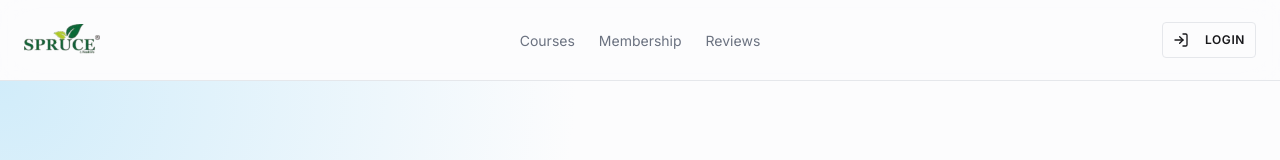
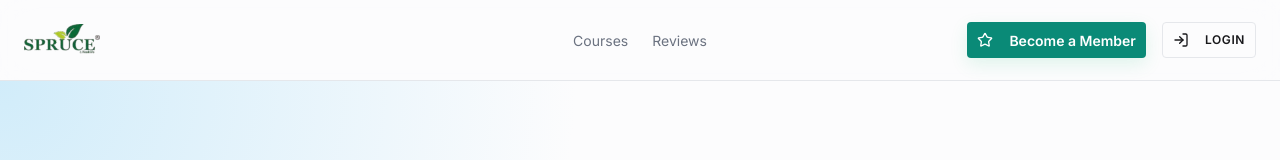
Before and after one commit to kautkarg/spruce-nep, a Next.js app: page / in a window 1280 px wide. Shown: the top 160 px of the page. Built offline with nearby package versions, Linux system fonts and the light colour scheme; no server answers.

Commit message:
this should be a button to become a member (_for element <LinkComponent>

```diff
--- a/src/components/common/Header.tsx
+++ b/src/components/common/Header.tsx
@@ -2,7 +2,7 @@
 "use client";
 
 import Link from 'next/link';
-import { Menu, X, Leaf, UserCircle, LayoutDashboard, LogIn } from 'lucide-react';
+import { Menu, X, Leaf, UserCircle, LayoutDashboard, LogIn, Star } from 'lucide-react';
 import { Button } from '@/components/ui/button';
 import { Sheet, SheetContent, SheetTrigger, SheetClose, SheetHeader, SheetTitle } from '@/components/ui/sheet';
 import { usePathname } from 'next/navigation';
@@ -22,7 +22,6 @@ import { Avatar, AvatarFallback, AvatarImage } from '../ui/avatar';
 
 const navLinks = [
     { href: '/courses', label: 'Courses' },
-    { href: '/membership', label: 'Membership' },
     { href: '/reviews', label: 'Reviews' },
 ];
 
@@ -142,7 +141,13 @@ export function Header() {
                 </Sheet>
             </div>
 
-            <div className="hidden md:flex items-center justify-end">
+            <div className="hidden md:flex items-center justify-end gap-4">
+                <Button asChild>
+                    <Link href="/membership">
+                        <Star className="mr-2 h-4 w-4"/>
+                        Become a Member
+                    </Link>
+                </Button>
                 <UserMenu />
             </div>
         </div>
```
